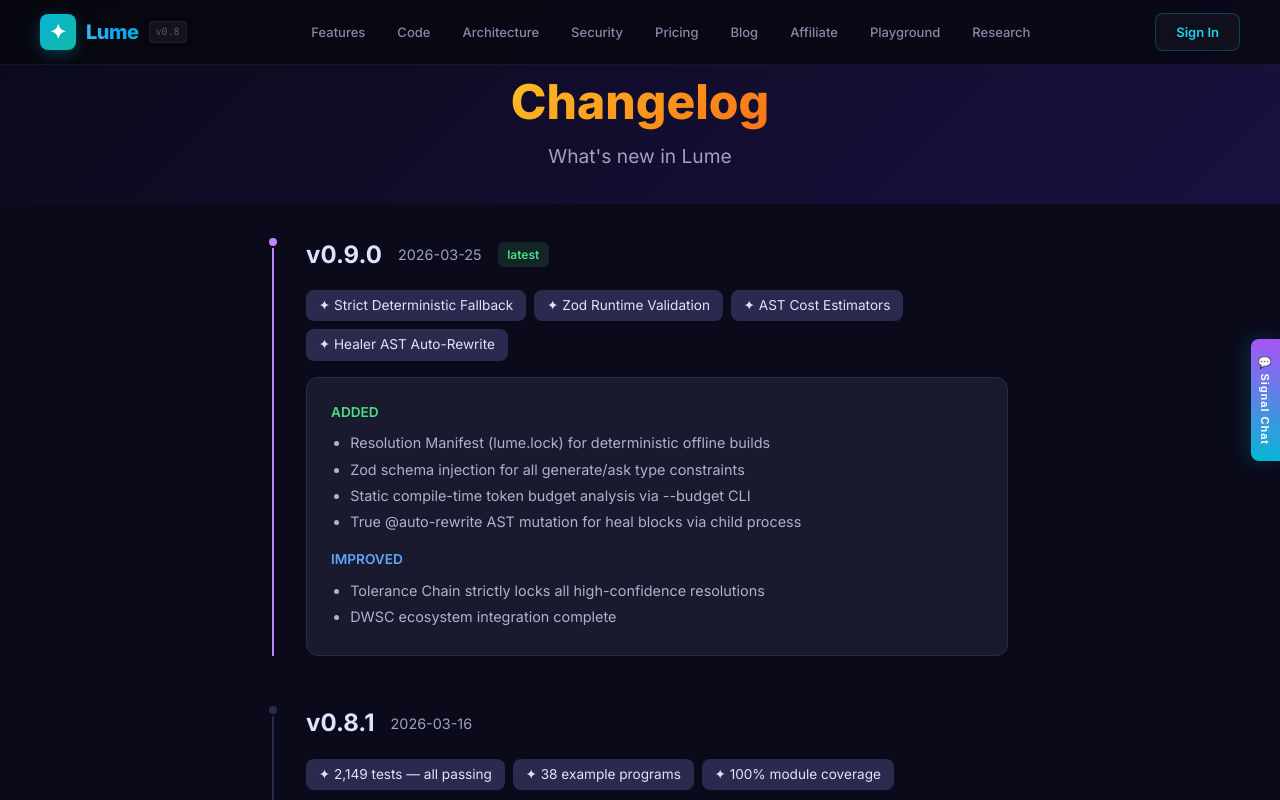
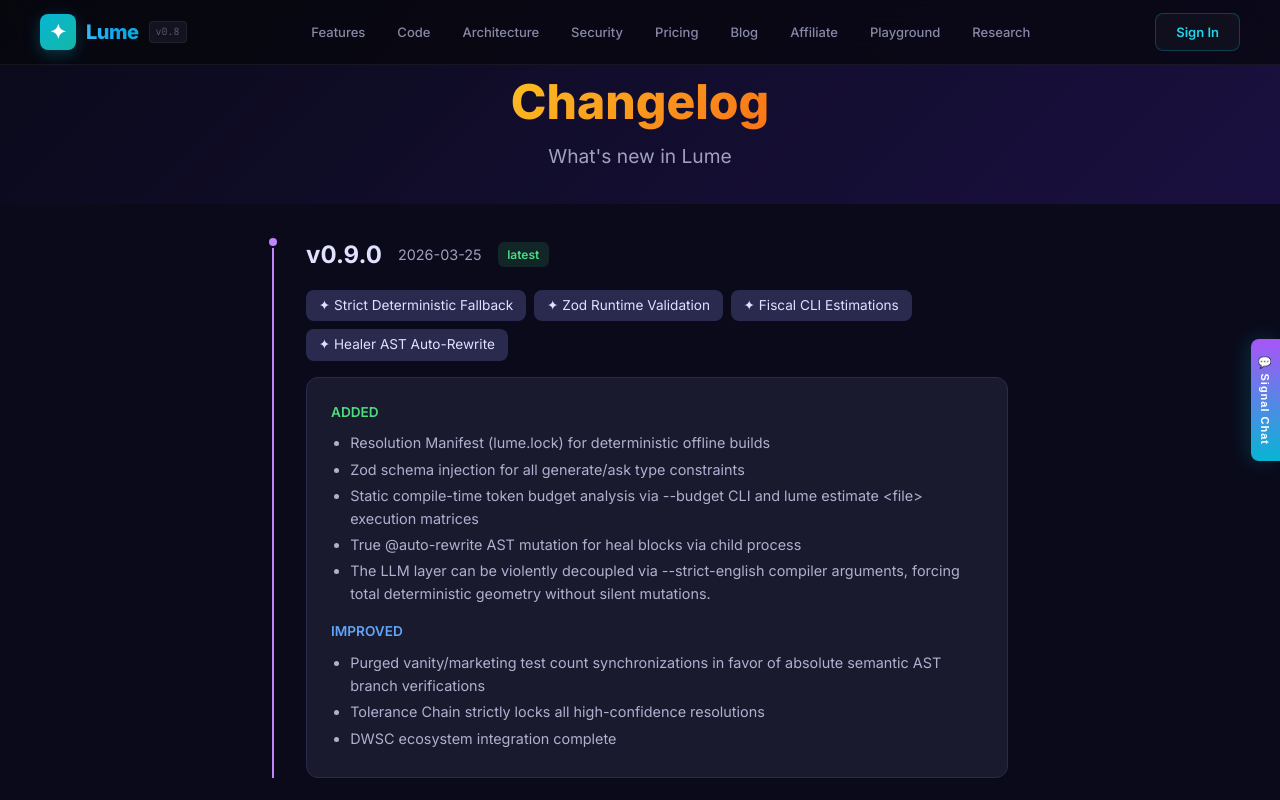
Before and after one commit to cryptocreeper94-sudo/lume, a React (Vite) app in the folder website/: page /changelog in a window 1280 px wide. Shown: the top 800 px of the page. Built offline with nearby package versions, Linux system fonts and the light colour scheme; no server answers.

Commit message:
docs(ui): sync Lume academic and web presentation with v0.8.x architectural fixes

```diff
--- a/website/src/pages/ChangelogPage.jsx
+++ b/website/src/pages/ChangelogPage.jsx
@@ -3,10 +3,10 @@
 const releases = [
     {
         version: '0.9.0', date: '2026-03-25', tag: 'latest',
-        highlights: ['Strict Deterministic Fallback', 'Zod Runtime Validation', 'AST Cost Estimators', 'Healer AST Auto-Rewrite'],
+        highlights: ['Strict Deterministic Fallback', 'Zod Runtime Validation', 'Fiscal CLI Estimations', 'Healer AST Auto-Rewrite'],
         changes: [
-            { type: 'added', items: ['Resolution Manifest (lume.lock) for deterministic offline builds', 'Zod schema injection for all generate/ask type constraints', 'Static compile-time token budget analysis via --budget CLI', 'True @auto-rewrite AST mutation for heal blocks via child process'] },
-            { type: 'improved', items: ['Tolerance Chain strictly locks all high-confidence resolutions', 'DWSC ecosystem integration complete'] },
+            { type: 'added', items: ['Resolution Manifest (lume.lock) for deterministic offline builds', 'Zod schema injection for all generate/ask type constraints', 'Static compile-time token budget analysis via --budget CLI and lume estimate <file> execution matrices', 'True @auto-rewrite AST mutation for heal blocks via child process', 'The LLM layer can be violently decoupled via --strict-english compiler arguments, forcing total deterministic geometry without silent mutations.'] },
+            { type: 'improved', items: ['Purged vanity/marketing test count synchronizations in favor of absolute semantic AST branch verifications', 'Tolerance Chain strictly locks all high-confidence resolutions', 'DWSC ecosystem integration complete'] },
         ]
     },
     {
--- a/website/src/pages/DevPortal.jsx
+++ b/website/src/pages/DevPortal.jsx
@@ -67,7 +67,7 @@
     { module: 'Linter', file: 'src/linter.js', loc: 260, desc: '15 lint rules across error, warning, style, and perf categories. Suggested auto-fixes. Checks naming conventions, AI prompt quality, line length, etc.' },
     { module: 'REPL', file: 'src/repl.js', loc: 235, desc: 'Interactive Read-Eval-Print-Loop v0.3.0 with multi-line block support, persistent scope, English Mode toggle (.mode), colored output, history, and special commands.' },
     { module: 'Stdlib', file: 'src/stdlib.js', loc: 240, desc: '5 modules (text, math, list, time, convert) with 67 utility functions. Exposed via use text, use math, etc.' },
-    { module: 'CLI', file: 'bin/lume.js', loc: 770, desc: 'Command-line interface: run, build, explain, listen, create, bundle, compile, diff, verify, fmt, lint, repl, watch, test, ast, tokens. Version 0.8.0.' },
+    { module: 'CLI', file: 'bin/lume.js', loc: 850, desc: 'Command-line interface: run, build, explain, listen, create, bundle, compile, diff, verify, fmt, lint, repl, watch, test, ast, tokens, estimate. Projects financial token bounds natively. Version 0.9.0.' },
     { module: 'Error Formatter', file: 'src/error-formatter.js', loc: 170, desc: 'Human-readable error messages with source context, color output, "did you mean?" suggestions, and Levenshtein distance typo correction for 30+ common misspellings.' },
     { module: 'Barrel (index)', file: 'src/index.js', loc: 68, desc: 'Main entry point for @lume/compiler npm package. Re-exports 19 named exports across core pipeline, intent resolver, formatting, and convenience compile() function.' },
 ]
```
Also changed, not shown: 1 other file (tests, documents, lock files or other folders).
